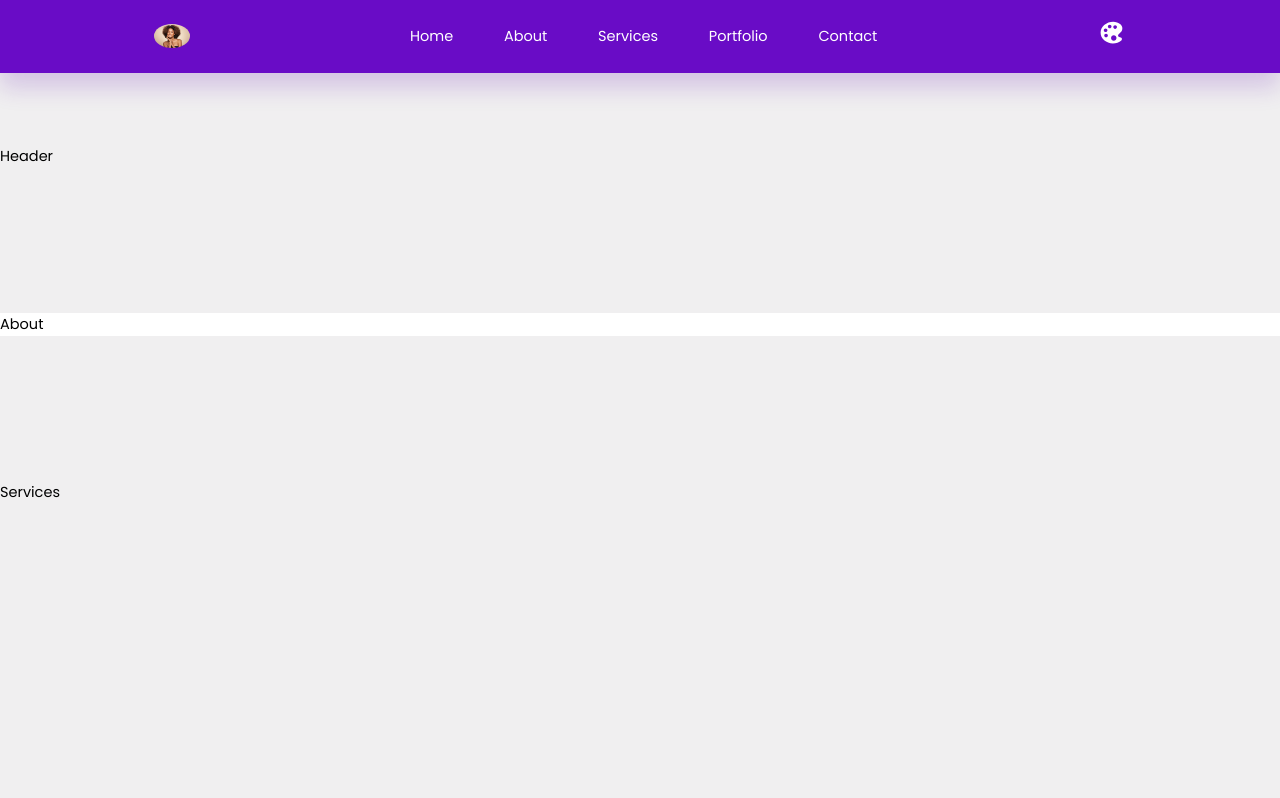
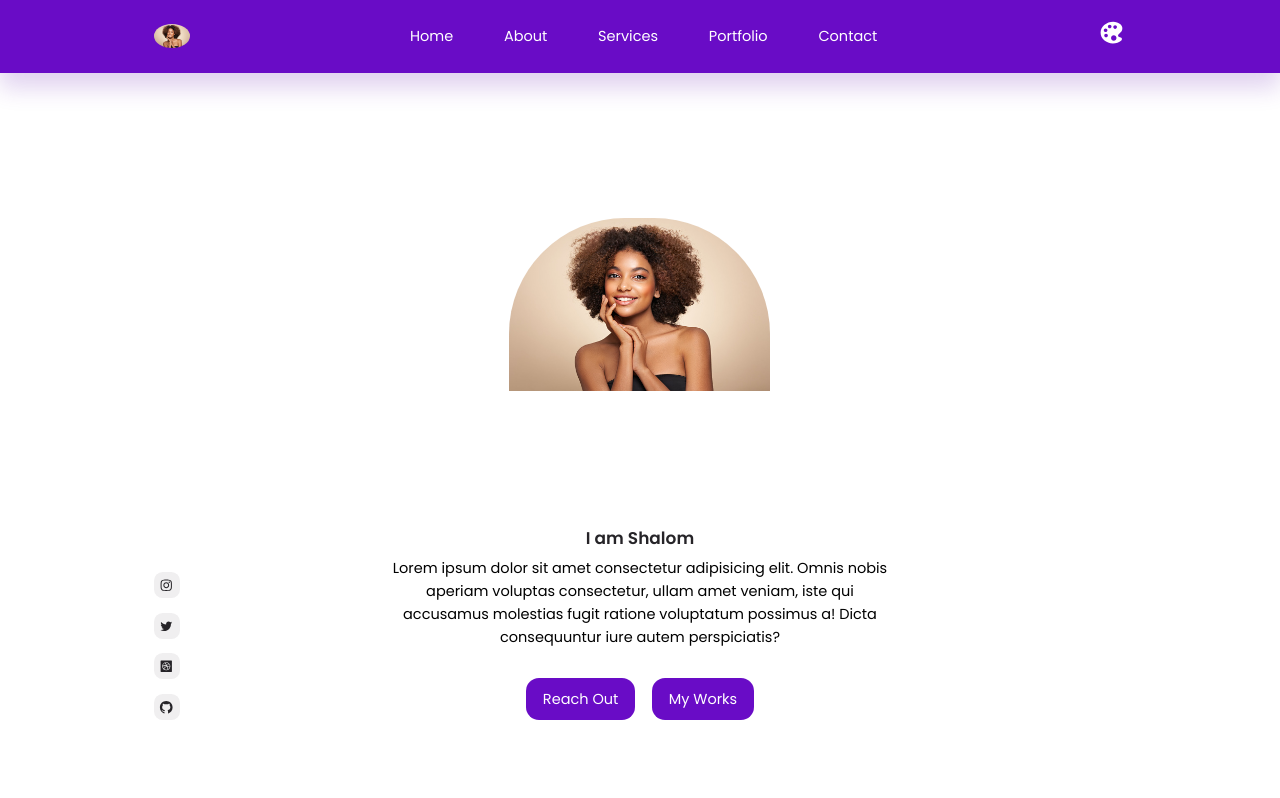
Before and after one commit to CodeMorecamp/shalom-portfolio, a React (Create React App) app: page / in a window 1280 px wide. Shown: the top 798 px of the page. Built offline with nearby package versions, Linux system fonts and the light colour scheme.

Commit message:
Header Component and Header styles

```diff
--- a/src/sections/header/Header.jsx
+++ b/src/sections/header/Header.jsx
@@ -1,10 +1,30 @@
 import React from 'react'
-
+import HeaderImage from '../../asset/woman.jpg'
+import './header.css'
+import data from './data'
 const Header = () => {
   return (
     <div>
         <section id="header">
-            Header
+            <div className="container header__container">
+              <div className="header__profile">
+                <img src= {HeaderImage} alt='Header-img' />
+              </div>
+              <h3>I am Shalom</h3>
+              <p>
+                Lorem ipsum dolor sit amet consectetur adipisicing elit. Omnis nobis aperiam voluptas consectetur, ullam amet veniam, iste qui accusamus molestias fugit
+                ratione voluptatum possimus a! Dicta consequuntur iure autem perspiciatis?
+              </p>
+              <div className="header__cta">
+                <a href="#contact" className='btn primary'>Reach Out</a>
+                <a href="#portfolio" className='btn primary'>My Works</a>
+              </div>
+
+            <div className="header__socials">
+              {
+                data.map(item => <a key={item.id} href={item.link} target="_blank" rel= "noopener noreferrer">{item.icon}</a>)              }
+            </div>
+            </div>
         </section>
     </div>
   )
--- /dev/null
+++ b/src/sections/header/data.js
@@ -0,0 +1,13 @@
+import {AiOutlineInstagram} from 'react-icons/ai'
+import {AiOutlineTwitter} from 'react-icons/ai'
+import {AiOutlineDribbbleSquare} from 'react-icons/ai'
+import {AiOutlineGithub} from 'react-icons/ai'
+
+const data = [
+    {id: 1, link: 'https://instagram.com', icon: <AiOutlineInstagram />},
+    {id: 2, link: 'https://twitter.com', icon: <AiOutlineTwitter />},
+    {id: 3, link: 'https://dribbble.com', icon: <AiOutlineDribbbleSquare />},
+    {id: 4, link: 'https://githun.com', icon: <AiOutlineGithub />},
+]
+
+export default data
--- a/src/sections/header/header.css
+++ b/src/sections/header/header.css
@@ -0,0 +1,62 @@
+#header {
+    margin-top: 5rem;
+    height: calc(100vh- 5rem);
+    display: grid;
+    place-items: center;
+    background: var(--color-white);
+    transition: var(--transition);
+}
+
+.header__container {
+   display: flex;
+   flex-direction: column;
+   align-items: center;
+   position: relative;
+}
+
+.header__profile {
+    width: 18rem;
+    height: 21rem;
+    border-radius: 8rem 8rem 2rem 2rem;
+    overflow: hidden;
+    margin-bottom: 0.5rem;
+
+}
+
+.header__container p {
+    width: 35rem;
+    text-align: center;
+    margin: 0.6rem 0 2rem;
+
+}
+
+.header__cta {
+   display: flex;
+   align-items: center;
+   gap: 1.2rem;
+}
+
+.header__socials {
+    position: absolute;
+    left: 0;
+    bottom: 0;
+    display: flex;
+    flex-direction: column;
+    gap: 1rem;
+}
+
+.header__socials a {
+    width: 1.8rem;
+    aspect-ratio: 1/1;
+    background: var(--color-light);
+    color: var(--color-black);
+    display: grid;
+    place-items: center;
+    border-radius: var(--border-radius-3);
+}
+
+.header__socials a:hover {
+    background: var(--color-primary);
+    color: var(--color-white);
+    transform: translateX(-0.5rem);
+}
```
